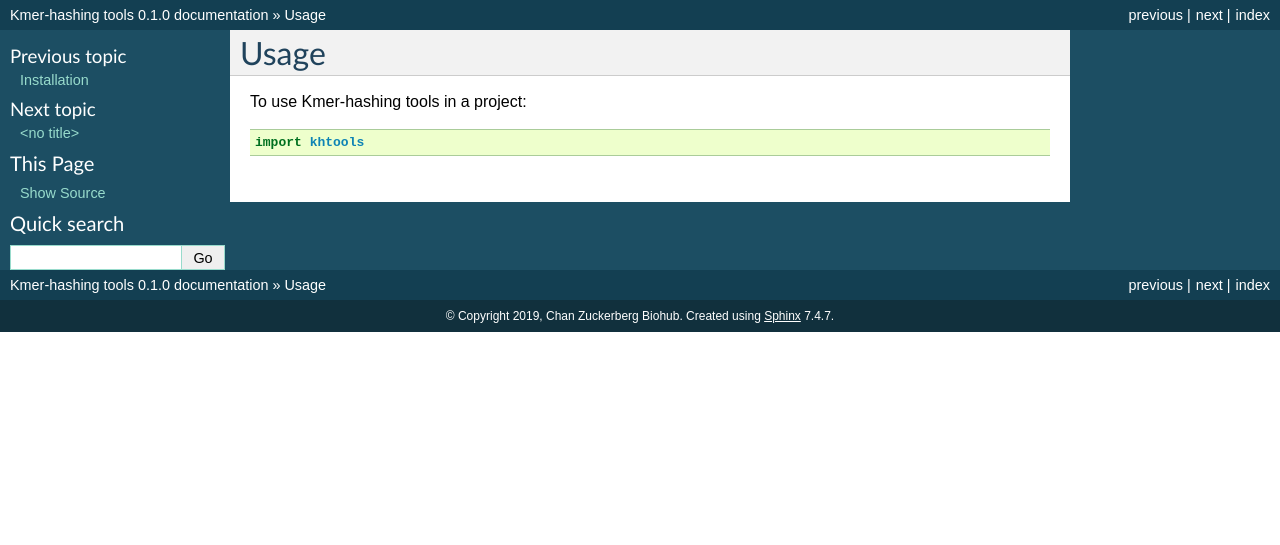
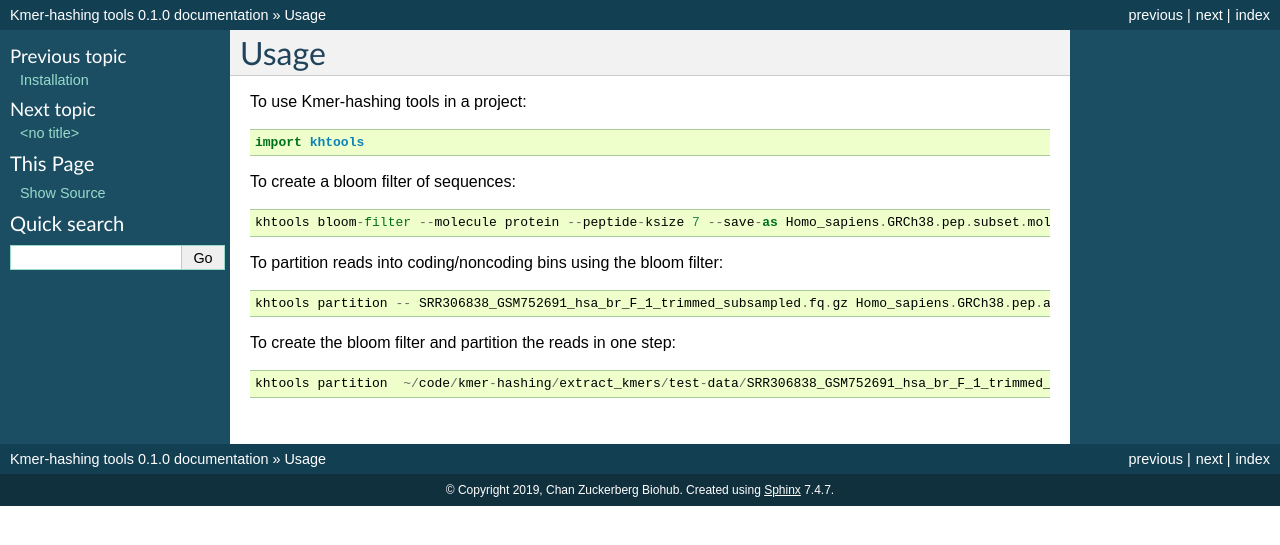
Before and after one commit to czbiohub-sf/orpheum, a Sphinx documentation site: the page built from docs/usage.rst, in a window 1280 px wide. Shown: the top 545 px of the page. Built offline with Sphinx 7.4.7, drawn with Linux system fonts in a browser that asks for light colours; pages that are not in the unit, such as notebooks, are missing from menus.

Commit message:
Add some usage docs!

```diff
--- a/docs/usage.rst
+++ b/docs/usage.rst
@@ -5,3 +5,15 @@ Usage
 To use Kmer-hashing tools in a project::
 
     import khtools
+
+To create a bloom filter of sequences::
+
+    khtools bloom-filter --molecule protein --peptide-ksize 7 --save-as Homo_sapiens.GRCh38.pep.subset.molecule-protein_ksize-7.bloomfilter.nodegraph Homo_sapiens.GRCh38.pep.subset.fa.gz
+
+To partition reads into coding/noncoding bins using the bloom filter::
+
+    khtools partition -- SRR306838_GSM752691_hsa_br_F_1_trimmed_subsampled.fq.gz Homo_sapiens.GRCh38.pep.all.fa.gz
+
+To create the bloom filter and partition the reads in one step::
+
+    khtools partition  ~/code/kmer-hashing/extract_kmers/test-data/SRR306838_GSM752691_hsa_br_F_1_trimmed_subsampled.fq.gz ~/Downloads/Homo_sapiens.GRCh38.pep.all.fa.gz
```
